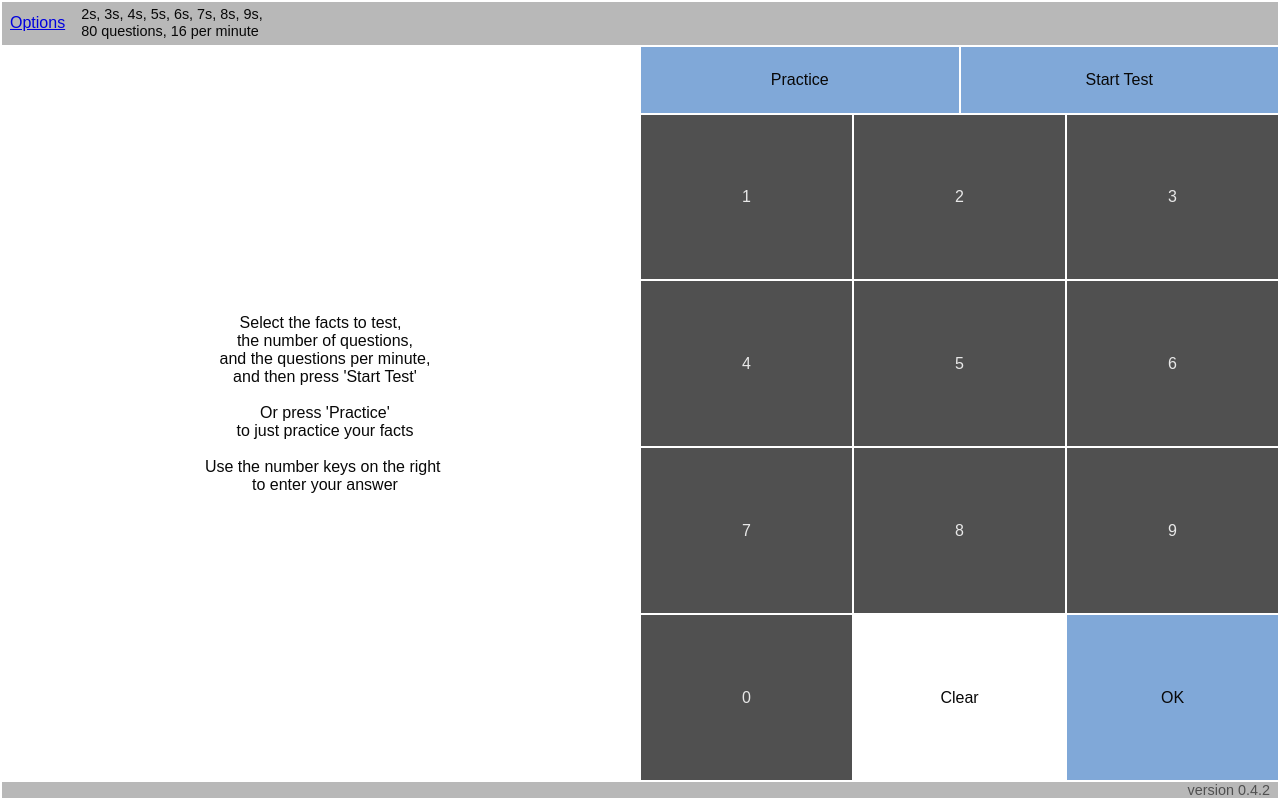
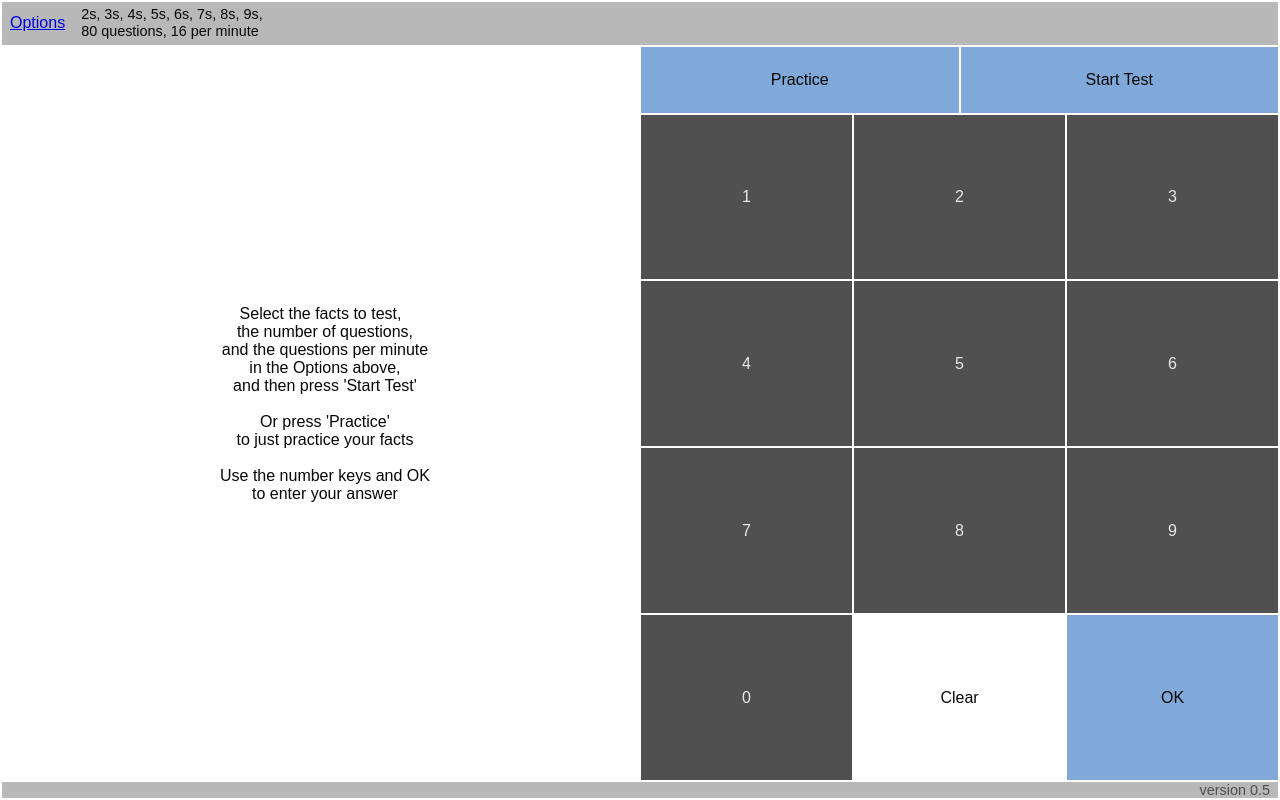
Before and after one commit to philrmass/times-too, a React app: page / in a window 1280 px wide. Built offline with nearby package versions, Linux system fonts and the light colour scheme; the HTML template or start-up script is replaced by a standard one.

Commit message:
fix teset operation, add practice times

```diff
--- a/package.json
+++ b/package.json
@@ -15,9 +15,9 @@
   "author": "Phil Mass",
   "license": "MIT",
   "devDependencies": {
-    "@babel/core": "^7.9.0",
-    "@babel/preset-env": "^7.9.5",
-    "@babel/preset-react": "^7.9.4",
+    "@babel/core": "^7.10.1",
+    "@babel/preset-env": "^7.10.1",
+    "@babel/preset-react": "^7.10.1",
     "babel-eslint": "^10.1.0",
     "babel-loader": "^8.1.0",
     "css-loader": "^3.5.3",
--- a/src/components/App.js
+++ b/src/components/App.js
@@ -1,13 +1,3 @@
-//??? improve results text: x right, y wrong, z questions in w minutes, a questions per minute
-//??? pass -- fail numbers
-//??? add a timer to practice
-//??? fix results scroll
-//??? time results, add ms time to problem
-//??? dont repeat the exact problem
-//??? improve alignment of timer
-//??? include 10+ if the fact is > 9
-//??? analyze tests for hard-problem frequency
-//??? ask more of the hard ones
 import React, { useReducer, useState } from 'react';
 import { useLocalStorage } from '../utilities/storage';
 import Game from './Game';
@@ -24,9 +14,10 @@ function initGame() {
     first: 0,
     second: 0,
     input: '',
+    timeMs: 0,
     problems: [],
     problem: null,
-    remaining: 0,
+    time: 0,
     active: false,
     isPractice: false,
     message: getInitMessage(),
@@ -36,24 +27,39 @@ function initGame() {
 function getInitMessage() {
   return `Select the facts to test,
   the number of questions,
-  and the questions per minute,
+  and the questions per minute
+  in the Options above,
   and then press 'Start Test'
 
   Or press 'Practice'
   to just practice your facts
 
-  Use the number keys on the right
+  Use the number keys and OK
   to enter your answer
   `;
 }
 
 function getResultsMessage(intro, state) {
-  const correct = state.problems.filter((problem) => problem.correct).length;
-  const total = state.isPractice ? state.problems.length : state.questions;
+  const total = state.problems.length;
+  const right = state.problems.filter((problem) => problem.correct).length;
+  const wrong = total - right;
+  const time = state.problems.reduce((sum, p) => sum + p.duration, 0) || 1;
+  const elapsed = Math.round(time / 1000, 0);
+  const mins = Math.floor(elapsed / 60);
+  const minText = mins > 0 ? `${mins} minutes, ` : '';
+  const timed = state.problems.filter((problem) => problem.duration > 0).length;
+  const secs = elapsed - (60 * mins);
+  const elapsedMin = time / 60000;
+  const perMinute = (timed / elapsedMin).toFixed(0);
 
   return `${intro}
 
-  You got ${correct} of ${total} questions correct
+  Out of ${total} questions,
+  you got ${right} right
+  and ${wrong} wrong
+
+  in ${minText}${secs} seconds
+  at ${perMinute} questions per minute
   `;
 }
 
@@ -67,6 +73,7 @@ function gameReducer(state, action) {
         questions: action.questions,
         first,
         second,
+        timeMs: Date.now(),
         active: true,
         message: '',
       };
@@ -79,6 +86,7 @@ function gameReducer(state, action) {
         questions: action.questions,
         first,
         second,
+        timeMs: Date.now(),
         active: true,
         isPractice: true,
         message: '',
@@ -95,13 +103,17 @@ function gameReducer(state, action) {
         input: '',
       };
     case 'submit': {
-      const answer = parseInt(state.input);
+      const value = parseInt(state.input);
+      const answer = isNaN(value) ? undefined : value;
       const correct = (answer === state.first * state.second);
+      const now = Date.now();
+      const duration = now - state.timeMs;
       const problem = {
         first: state.first,
         second: state.second,
         answer,
         correct,
+        duration,
       };
       const problems = [...state.problems, problem];
 
@@ -123,6 +135,7 @@ function gameReducer(state, action) {
         first,
         second,
         input: '',
+        timeMs: now,
         problems,
         problem: state.isPractice ? problem : null,
       };
@@ -133,25 +146,29 @@ function gameReducer(state, action) {
         problem: null,
       };
     case 'setTime':
-      if (state.active && !state.isPractice && action.remaining <= 0) {
+      if (state.active && !state.isPractice && action.seconds <= 0) {
+        const remaining = pickProblems(state.questions - state.problems.length, state.facts);
+        const problems = [...state.problems, ...remaining];
+
         return {
           ...state,
-          remaining: 0,
+          time: 0,
+          problems,
           active: false,
-          message: getResultsMessage('Time is up', state),
+          message: getResultsMessage('Time is up', { ...state, problems }),
         };
       }
 
       return {
         ...state,
-        remaining: action.remaining,
+        time: action.seconds,
       };
     case 'stop': {
       const type = state.isPractice ? 'Practice' : 'Test';
 
       return {
         ...state,
-        remaining: 0,
+        time: 0,
         active: false,
         message: getResultsMessage(`${type} stopped`, state),
       };
@@ -161,13 +178,38 @@ function gameReducer(state, action) {
   }
 }
 
+function pickProblems(count, facts) {
+  let problems = [];
+
+  for (let i = 0; i < count; i++) {
+    const [first, second] = pickProblem(facts);
+
+    problems.push({
+      first,
+      second,
+      answer: undefined,
+      correct: false,
+      duration: 0,
+    });
+  }
+
+  return problems;
+}
+
 function pickProblem(facts) {
-  const others = [2, 3, 4, 5, 6, 7, 8, 9];
   const fact = pick(facts);
+  const max = Math.max(9, fact);
+  const others = [...range(2, max)];
   const other = pick(others);
   const order = pick([true, false]);
 
   return order ? [fact, other] : [other, fact];
+}
+
+function* range(start, end) {
+  for (let i = start; i <= end; i++) {
+    yield i;
+  }
 }
 
 function pick(values) {
@@ -176,7 +218,7 @@ function pick(values) {
 }
 
 function App() {
-  const version = '0.4.2';
+  const version = '0.5';
   const factsOptions = [2, 3, 4, 5, 6, 7, 8, 9, 10, 11, 12];
   const questionsOptions = [10, 20, 40, 80];
   const perMinuteOptions = [4, 8, 12, 16, 20, 24];
@@ -189,19 +231,18 @@ function App() {
   const isPractice = game.active && game.isPractice;
   const isTest = game.active && !game.isPractice;
 
-  function startTimer() {
+  function countDown() {
     const msPerS = 1000;
     const msPerMin = 60 * msPerS;
     const length = msPerMin * (questions / perMinute);
     const end = Date.now() + length;
-    //const remaining = Math.ceil(length / msPerS);
 
     function updateTime() {
       const remainingMs = end - Date.now();
-      const remaining = Math.ceil(remainingMs / msPerS);
+      const seconds = Math.ceil(remainingMs / msPerS);
 
-      dispatch({ type: 'setTime', remaining });
-      if (remaining > 0) {
+      dispatch({ type: 'setTime', seconds });
+      if (seconds > 0) {
         setTimer((timer) => {
           clearTimeout(timer);
           return setTimeout(updateTime, 1000);
@@ -212,13 +253,32 @@ function App() {
     updateTime();
   }
 
+  function countUp() {
+    const msPerS = 1000;
+    const start = Date.now() - 1;
+
+    function updateTime() {
+      const elapsedMs = Date.now() - start;
+      const seconds = Math.ceil(elapsedMs / msPerS);
+
+      dispatch({ type: 'setTime', seconds });
+      setTimer((timer) => {
+        clearTimeout(timer);
+        return setTimeout(updateTime, 1000);
+      });
+    }
+
+    updateTime();
+  }
+
   function startTest() {
     dispatch({ type: 'startTest', facts, questions });
-    startTimer();
+    countDown();
   }
 
   function startPractice() {
     dispatch({ type: 'startPractice', facts, questions });
+    countUp();
   }
 
   function stop() {
@@ -231,7 +291,7 @@ function App() {
 
   function submit() {
     if (isPractice) {
-      const displayTime = 1500;
+      const displayTime = 500;
       setTimeout(() => dispatch({ type: 'next' }), displayTime);
     }
     dispatch({ type: 'submit' });
@@ -258,6 +318,8 @@ function App() {
 
   function buildProblem(problem, index) {
     const style = problem.correct ? '' : styles.incorrect;
+    const time = problem.duration / 1000;
+    const timeText = time > 0 ? `${time.toFixed(1)}s` : '';
 
     return (
       <div
@@ -270,6 +332,9 @@ function App() {
         <div className={styles.line}></div>
         <div className={styles.answer}>
           {problem.answer}
+        </div>
+        <div className={styles.time}>
+          {timeText}
         </div>
       </div>
     );
@@ -298,6 +363,7 @@ function App() {
     <div className={styles.page}>
       <div className={styles.header}>
         <Options
+          active={game.active}
           factsOptions={factsOptions}
           questionsOptions={questionsOptions}
           perMinuteOptions={perMinuteOptions}
--- a/src/components/Game.js
+++ b/src/components/Game.js
@@ -9,12 +9,12 @@ function Game({
   showResults,
 }) {
   function buildTime() {
-    if (!isTest) {
+    if (!isPractice && !isTest) {
       return <div></div>;
     }
 
-    const mins = Math.floor(game.remaining / 60);
-    const secs = game.remaining - (60 * mins);
+    const mins = Math.floor(game.time / 60);
+    const secs = game.time - (60 * mins);
     const secsStr = `0${secs}`.slice(-2);
 
     return (
@@ -28,10 +28,25 @@ function Game({
     let text = '';
     if (isPractice && game.problems.length > 0) {
       const correct = game.problems.filter((problem) => problem.correct).length;
-      const total = game.problems.length;
-      text = `${correct}/${total} correct`;
+      const incorrect = game.problems.length - correct;
+
+      return (
+        <div className={styles.questions}>
+          <span className={styles.correct}>
+            {correct}
+          </span>
+          <span> | </span>
+          <span className={styles.incorrect}>
+            {incorrect}
+          </span>
+        </div>
+      );
     } else if (isTest) {
-      text = `${game.question + 1}/${game.questions}`;
+      return (
+        <div className={styles.questions}>
+          {`${game.question}/${game.questions}`}
+        </div>
+      );
     }
 
     return (
@@ -51,7 +66,7 @@ function Game({
       style = game.problem.correct ? styles.correct : styles.incorrect;
       first = game.problem.first;
       second = game.problem.second;
-      input = `${game.problem.answer}`;
+      input = game.problem.answer ? `${game.problem.answer}` : '';
     }
 
     return (
@@ -90,7 +105,7 @@ function Game({
           className={styles.link}
           onClick={showResults}
         >
-          Show your results
+          See your results
         </button>
       </div>
     );
--- a/src/index.css
+++ b/src/index.css
@@ -17,6 +17,7 @@
   --size-message: 1rem;
   --size-title: 1rem;
   --size-mini-problem: 1rem;
+  --size-mini-time: 0.9rem;
   --size-version: 0.9rem;
   --size-summary: 0.9rem;
   --margin-1: 0.25rem;
--- a/src/styles/App.module.css
+++ b/src/styles/App.module.css
@@ -71,7 +71,8 @@
 .results {
   height: 100%;
   padding: 16px;
-  background: white;
+  background: var(--bg-white);
+  overflow-y: scroll;
 }
 
 .link {
@@ -101,6 +102,12 @@
   margin-top: 4px;
 }
 
+.time {
+  margin: var(--margin-2) 0;
+  color: var(--text-gray);
+  font-size: var(--size-mini-time);
+}
+
 .incorrect {
   color: var(--text-red);
 }
--- a/src/styles/Options.module.css
+++ b/src/styles/Options.module.css
@@ -13,6 +13,11 @@
 .link {
   color: var(--text-blue);
   text-decoration: underline;
+}
+
+.link:disabled {
+  color: var(--text-gray);
+  text-decoration: none;
 }
 
 .summary {
--- a/src/utilities/storage.js
+++ b/src/utilities/storage.js
@@ -7,7 +7,7 @@ export function useLocalStorage(key, initialValue) {
       try {
         return JSON.parse(stored);
       } catch (err) {
-        console.error('localStorage error:', key, stored, err);
+        console.error('localStorage error:', key, stored, err); // eslint-disable-line no-console
         return initialValue;
       }
     }
```
Also changed, not shown: src/components/Options.js (+9 -6 lines), .babelrc, 1 other file (tests, documents, lock files or other folders).
